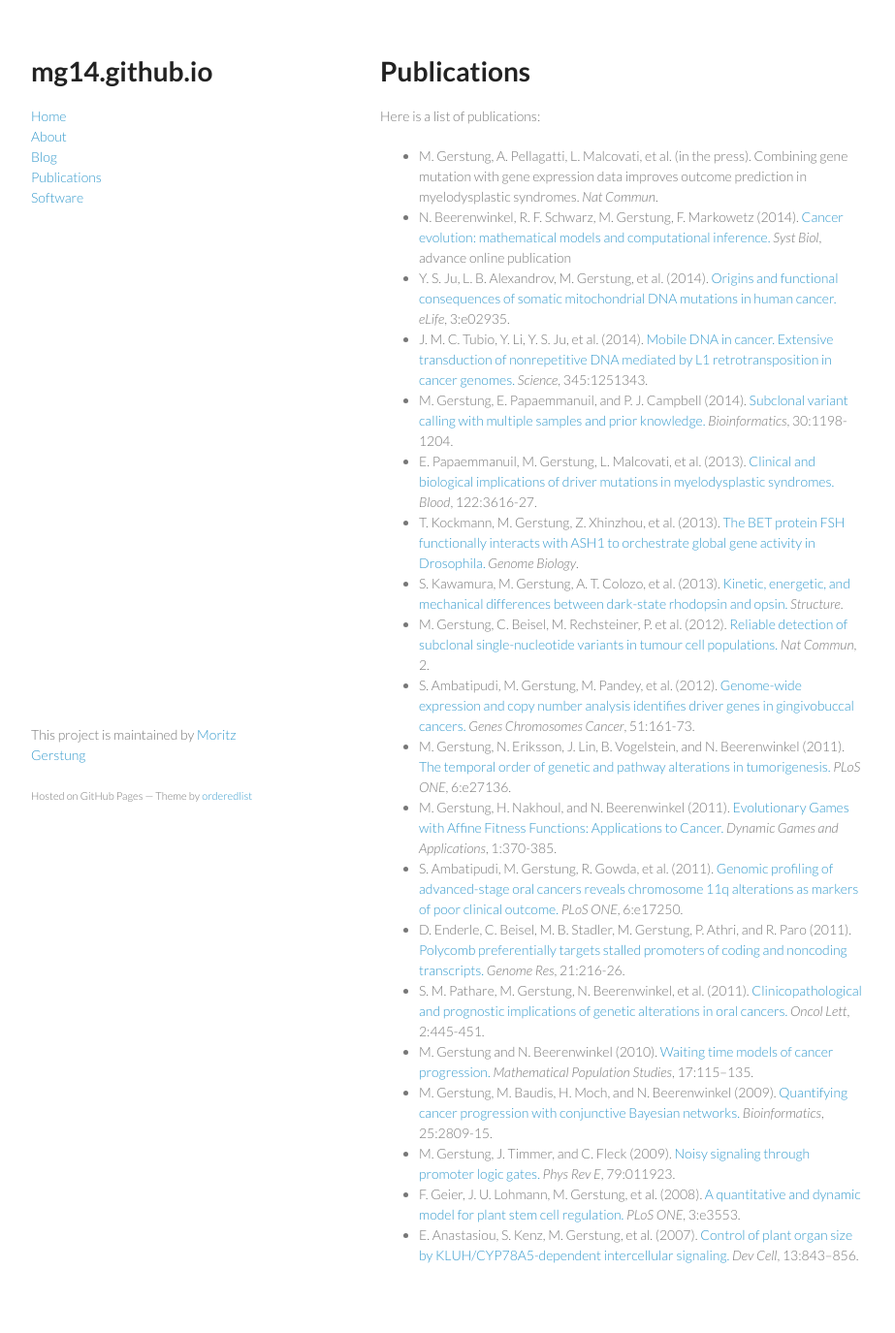
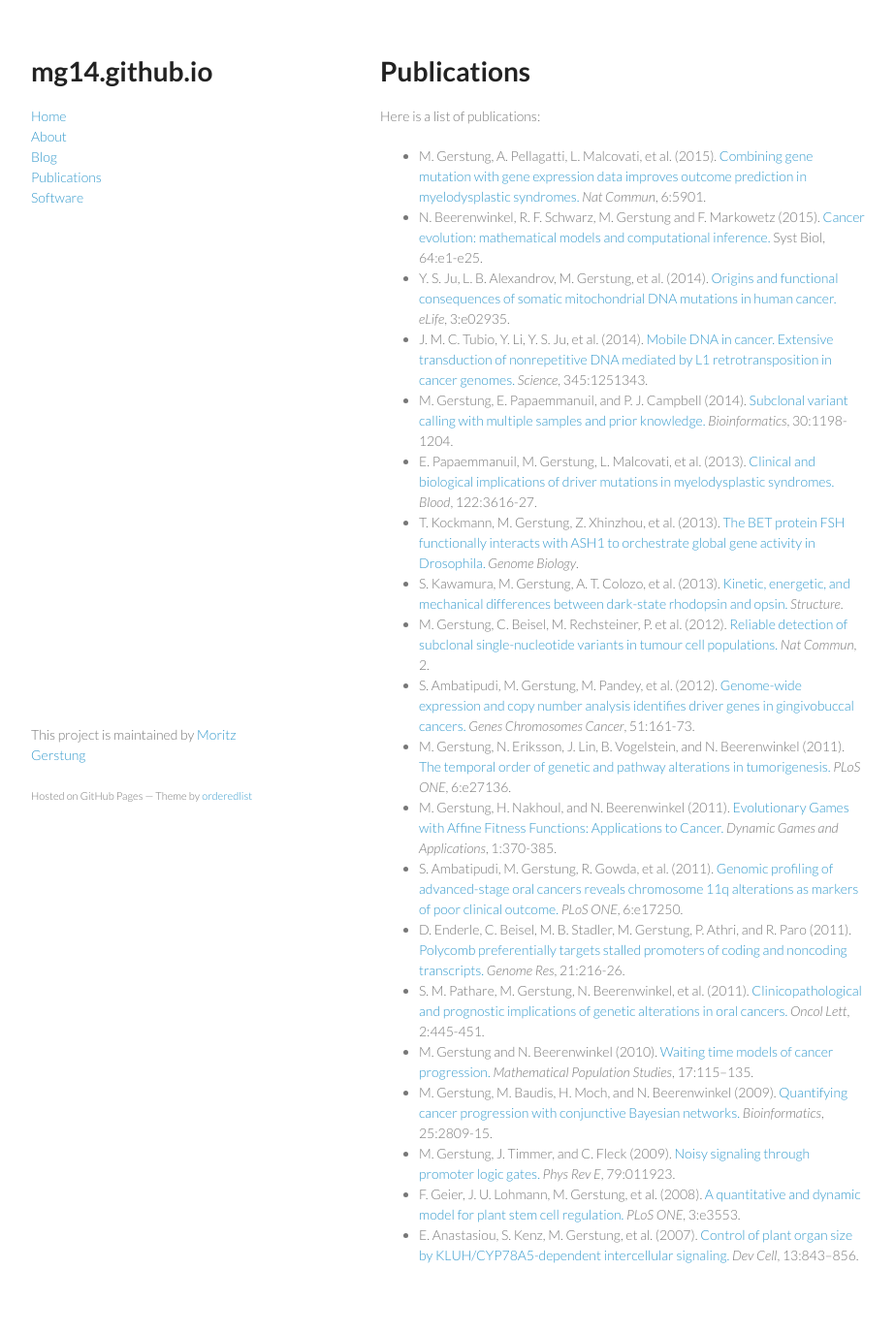
Before and after one commit to mg14/mg14.github.io, a Jekyll site: the page built from publications.md, in a window 1280 px wide. Shown: the whole page at 97% size, without its empty margins (178-1101 px from the left). Built offline with Jekyll 4.4.1, drawn with Linux system fonts in a browser that asks for light colours; Markdown is read by kramdown in place of the engine named in the settings.

Commit message:
New blog and updated publications.

```diff
--- a/publications.md
+++ b/publications.md
@@ -6,8 +6,8 @@
 
 Here is a list of publications:
 
-*	M. Gerstung, A. Pellagatti, L. Malcovati, et al. (in the press). Combining gene mutation with gene expression data improves outcome prediction in myelodysplastic syndromes. *Nat Commun*.
-*	N. Beerenwinkel, R. F. Schwarz, M. Gerstung, F. Markowetz (2014). [Cancer evolution: mathematical models and computational inference.](http://dx.doi.org/10.1093/sysbio/syu081) *Syst Biol*, advance online publication
+*	M. Gerstung, A. Pellagatti, L. Malcovati, et al. (2015). [Combining gene mutation with gene expression data improves outcome prediction in myelodysplastic syndromes.]( http://dx.doi.org/10.1038/ncomms6901) *Nat Commun*, 6:5901.
+*	N. Beerenwinkel, R. F. Schwarz, M. Gerstung and F. Markowetz (2015). [Cancer evolution: mathematical models and computational inference.](http://dx.doi.org/10.1093/sysbio/syu081) Syst Biol, 64:e1-e25.
 *	Y. S. Ju, L. B. Alexandrov, M. Gerstung, et al. (2014). [Origins and functional consequences of somatic mitochondrial DNA mutations in human cancer.](http://dx.doi.org/10.7554/eLife.02935) *eLife*, 3:e02935.
 *	J. M. C. Tubio, Y. Li, Y. S. Ju, et al. (2014). [Mobile DNA in cancer. Extensive transduction of nonrepetitive DNA mediated by L1 retrotransposition in cancer genomes.](http://dx.doi.org/10.1126/science.1251343) *Science*, 345:1251343.
 *	M. Gerstung, E. Papaemmanuil, and P. J. Campbell (2014). [Subclonal variant calling with multiple samples and prior knowledge.](http://dx.doi.org/10.1093/bioinformatics/btt750) *Bioinformatics*, 30:1198-1204.
```
Also changed, not shown: _posts/2015-01-20-an-archaeologists-toolkit.md (added, +19 -0 lines).
